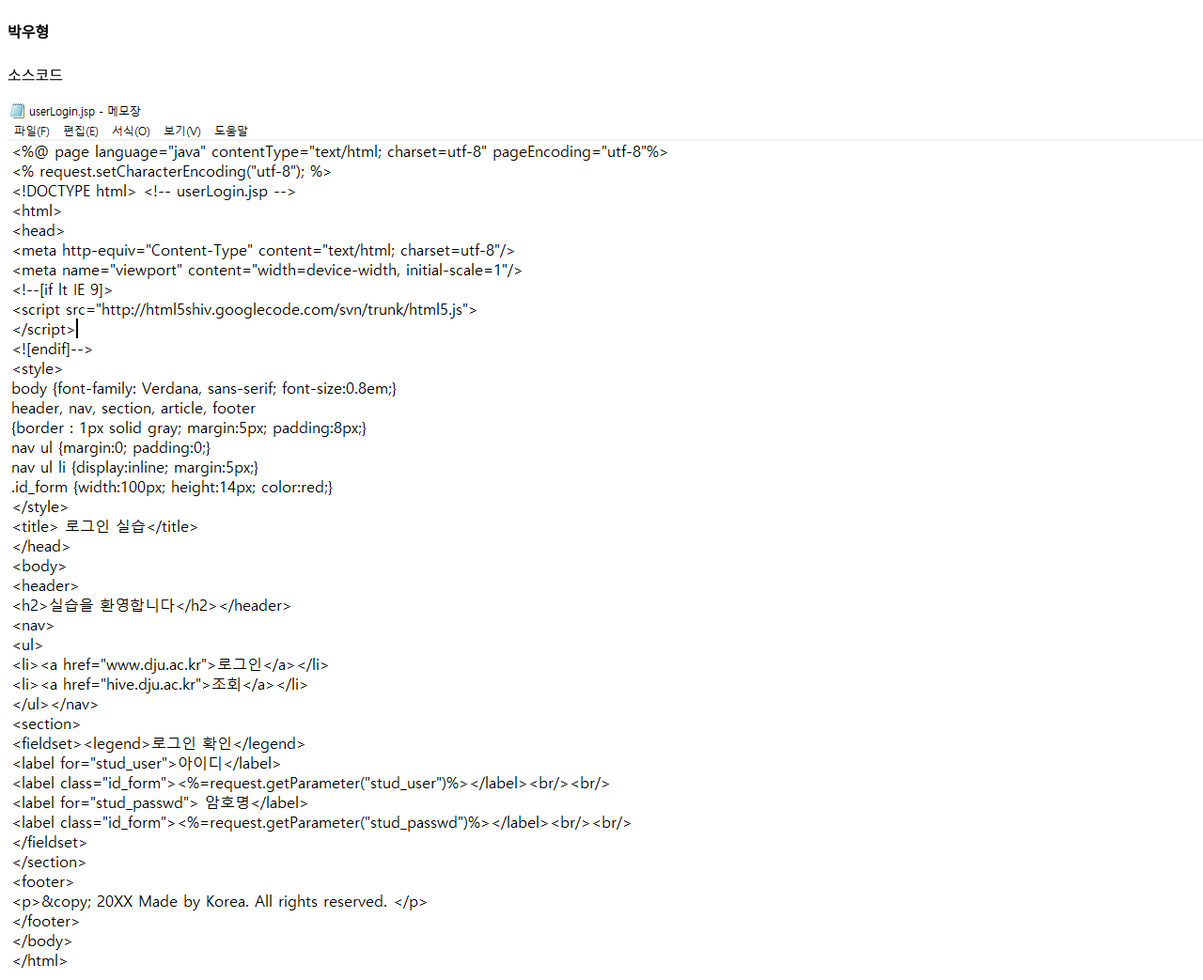
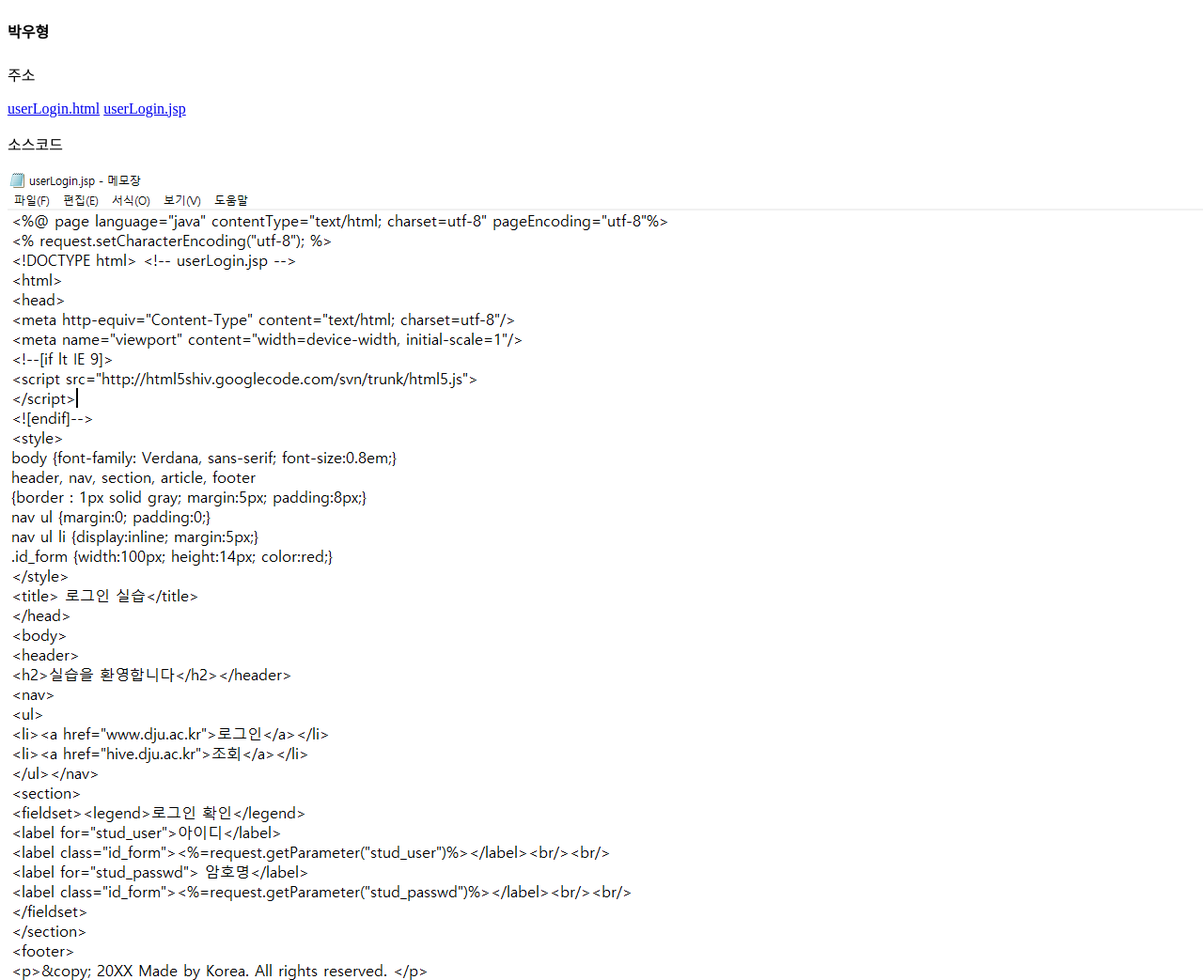
Before and after one commit to qqqa4337/qqqa4337.github.io, a plain HTML site: page homework12.html in a window 1280 px wide. Shown: the top 1043 px of the page at 94% size. Drawn offline with nearby package versions, Linux system fonts and the light colour scheme.

Commit message:
Update homework12.html

```diff
--- a/homework12.html
+++ b/homework12.html
@@ -9,6 +9,9 @@
 <title>박우형 자바 홈페이지</title></head>
 <body><header></header><section>
   <h4>박우형</h4>
+  <p>주소</p>
+   <a href="http://203.237.142.245/~s20151638/week4/userLogin.html" target="_blank">userLogin.html</a>
+  <a href="http://203.237.142.245/~s20151638/week4/userLogin.jsp" target="_blank">userLogin.jsp</a>
   <p>소스코드</p>
   <picture>
     <source media="(min-width:768px)"srcset="https://qqqa4337.github.io/userLogin.png"/>
```
